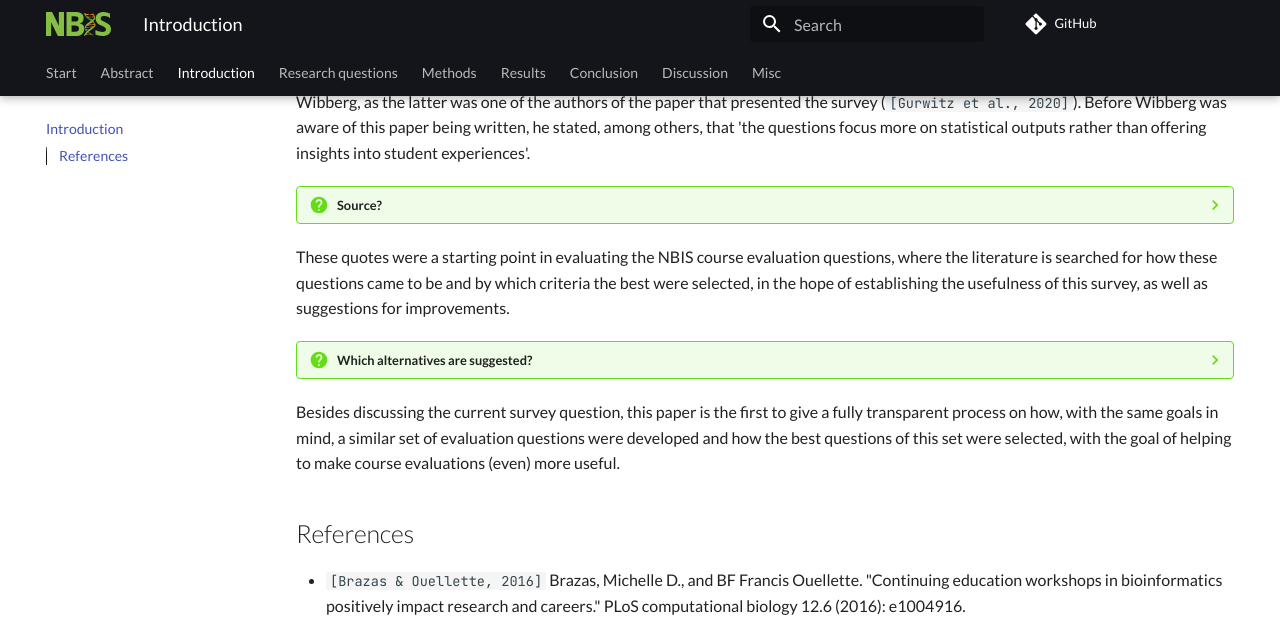
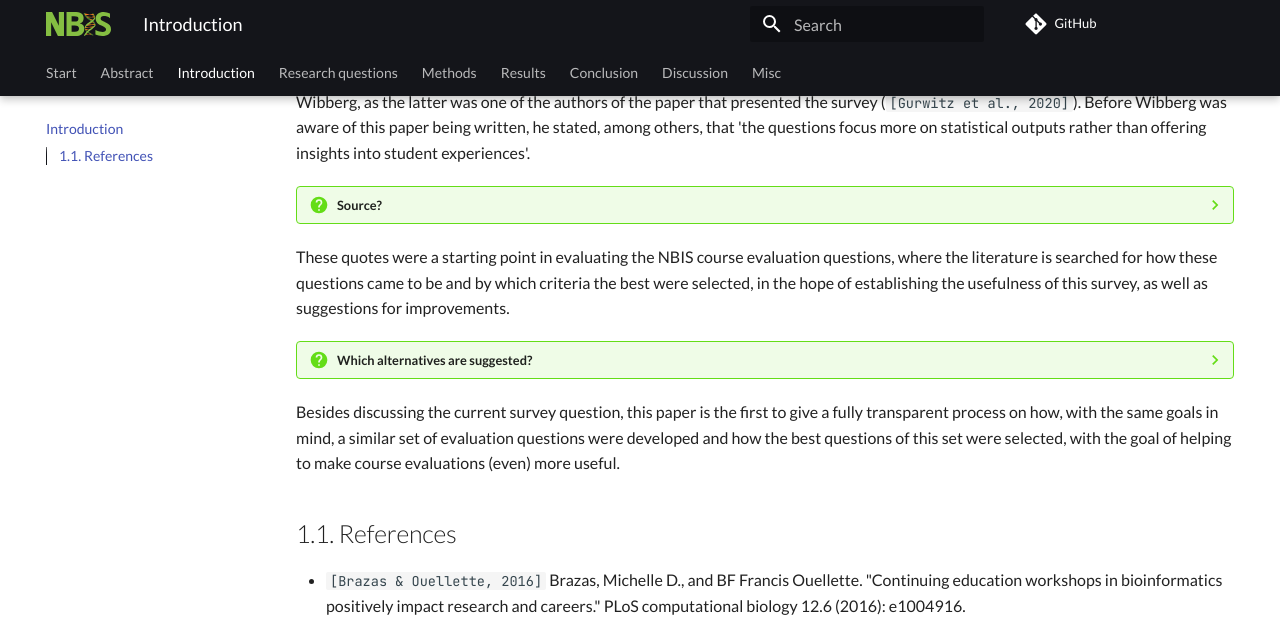
Before and after one commit to NBISweden/elixir_evaluation_evaluation, an MkDocs documentation site: the page built from docs/introduction.md, in a window 1280 px wide and 900 px high, scrolled down 517 px. Shown: the top 631 px of the window. Built offline with MkDocs 1.6.1 and Material for MkDocs 9.7.7, drawn with Linux system fonts in a browser that asks for light colours; comment, search, counter and statistics services are not loaded; some of the changed lines change nothing that is shown.

Commit message:
Sync with main

```diff
--- a/docs/introduction.md
+++ b/docs/introduction.md
@@ -6,7 +6,7 @@
 
 ???- question "What are the ELIXIR evaluation questions?"
 
-    You can find the ELIXIR evaluation questions [here](elixir_evaluation.md).
+    Read [the ELIXIR evaluation questions](elixir_evaluation.md).
 
     This paper deals only with the mandatory questions 5 to and including 9.
 
@@ -21,13 +21,15 @@
 
 ???- question "Source?"
 
-    You can find one teacher's written-down criticism
-    [here](https://uppmax.github.io/programming_formalisms/misc/evaluation/).
-    He openly uses the term 'useless'.
+    This story started with
+    [one teacher's written-down criticism](https://uppmax.github.io/programming_formalisms/misc/evaluation/20241010)
+    going through the ELIXIS evaluation,
+    where he uses the term 'useless'.
 
-    You can find the meeting notes where it was decided unanymously
-    against using the survey in unmodified form
-    [here](https://uppmax.github.io/programming_formalisms/meeting_notes/20241010/).
+    This was followed by
+    [the meeting notes](https://uppmax.github.io/programming_formalisms/meeting_notes/20241010/)
+    where it was decided unanymously
+    **against** using the survey in unmodified form.
     In this meeting, only orally, the verdict on this survey was:
 
     - 2x: useless
@@ -92,7 +94,7 @@
 and how the best questions of this set were selected,
 with the goal of helping to make course evaluations (even) more useful.
 
-## References
+## 1.1. References
 
 - `[Brazas & Ouellette, 2016]`
   Brazas, Michelle D., and BF Francis Ouellette.
```
